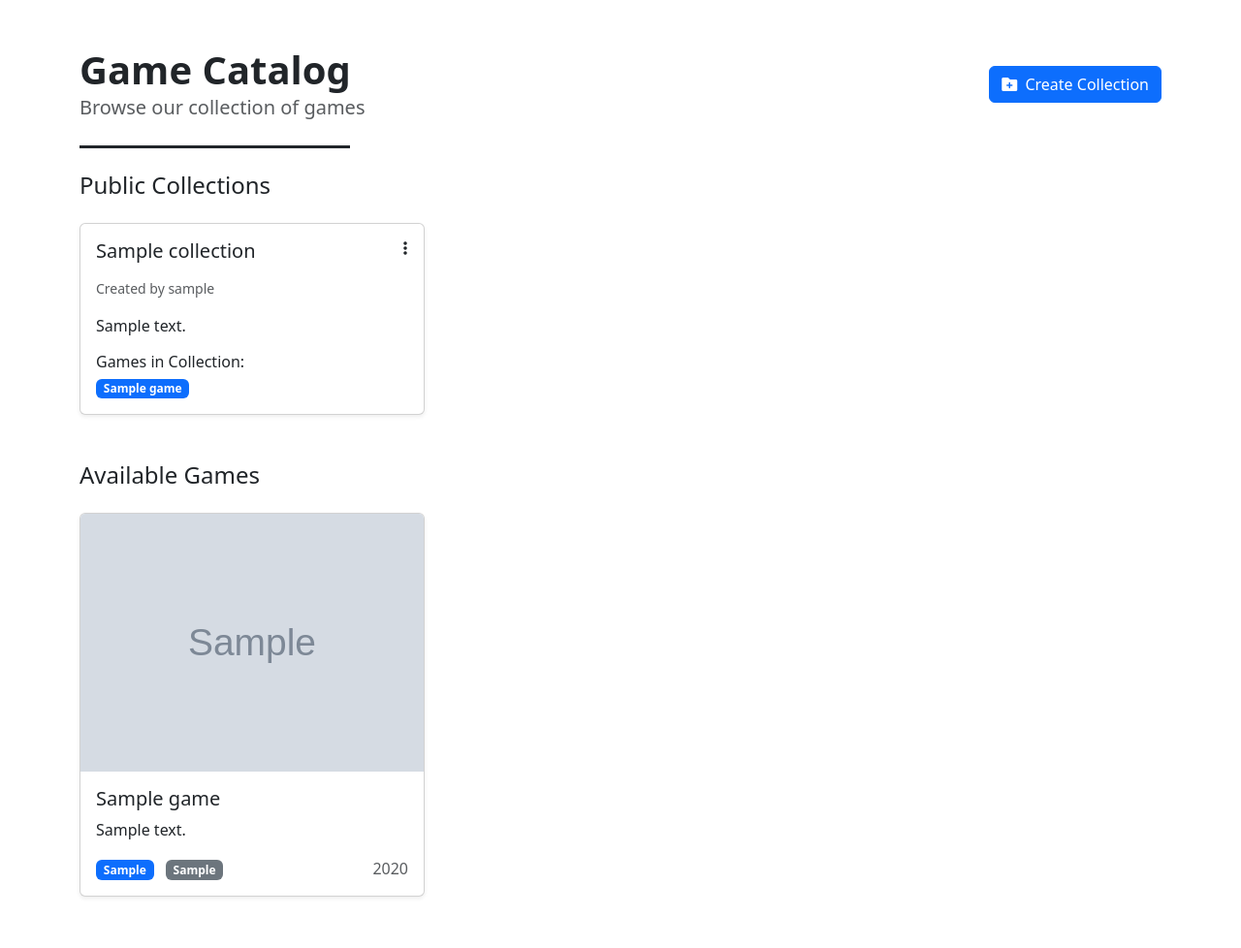
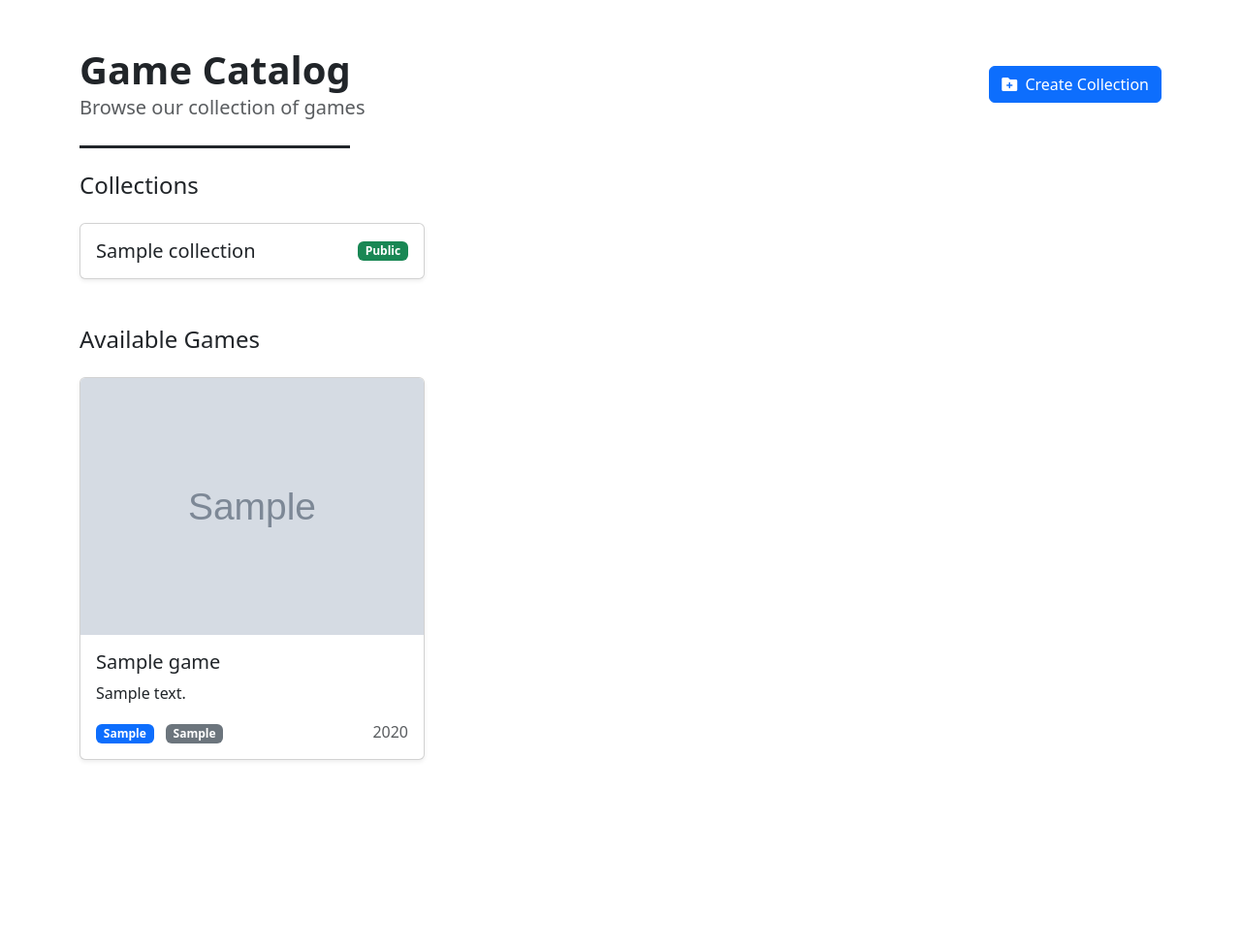
Before and after one commit to charleswittemann23/game-rentals, a Django app: template catalog/templates/catalog/index.html in a window 1280 px wide. Shown: the part 56-1034 px from the top of the page at 97% size. After the commit the page ends 841 px from the top, so only its background shows below. Run offline with Django 4.2, Linux system fonts and the light colour scheme; the template is opened without the code that fills it: values that come from a table or form of the project are taken from there, others are empty; a user stored in the database is signed in; tables that the repository leaves empty hold one stand-in row (values such as "Sample post"); grey boxes marked "Sample" are stand-in pictures; some libraries are stand-ins or nearby versions.

Commit message:
Collections viewing/editing according to requirements 3 and 4

```diff
--- a/catalog/templates/catalog/edit_collection.html
+++ b/catalog/templates/catalog/edit_collection.html
@@ -106,8 +106,8 @@
                             <button type="submit" class="btn btn-primary">
                                 <i class="fas fa-save me-1"></i> Save Changes
                             </button>
-                            <a href="{% url 'catalog' %}" class="btn btn-outline-secondary ms-2">
-                                <i class="fas fa-arrow-left me-1"></i> Back to Catalog
+                            <a href="{% url 'view_collection' collection.pk %}" class="btn btn-outline-secondary ms-2">
+                                <i class="fas fa-arrow-left me-1"></i> Back to Collection
                             </a>
                         </div>
                     </form>
--- a/catalog/templates/catalog/index.html
+++ b/catalog/templates/catalog/index.html
@@ -41,57 +41,33 @@
     </div>
     {% endif %}
 
-    <!-- Collections Section -->
-    {% if public_collections %}
+    {% if collections %}
     <div class="row mb-5">
         <div class="col-12">
-            <h2 class="h4 mb-4">Public Collections</h2>
+            <h2 class="h4 mb-4">Collections</h2>
             <div class="row row-cols-1 row-cols-md-2 row-cols-lg-3 g-4">
-                {% for collection in public_collections %}
+                {% for collection in collections %}
                 <div class="col">
-                    <div class="card h-100 shadow-sm">
+                    {% if not collection.is_private or user == collection.creator or user.userprofile.role == 'Librarian' %}
+                    <a href="{% url 'view_collection' collection.pk %}" class="text-decoration-none text-dark">
+                    {% endif %}
+                    <div class="card h-100 shadow-sm {% if not collection.is_private or user == collection.creator or user.userprofile.role == 'Librarian' %}cursor-pointer{% endif %}">
                         <div class="card-body">
-                            <div class="d-flex justify-content-between align-items-start mb-3">
+                            <div class="d-flex justify-content-between align-items-center">
                                 <h5 class="card-title mb-0">{{ collection.name }}</h5>
-                                <div class="d-flex align-items-center">
-                                    {% if user.userprofile.role == 'Librarian' %}
-                                    <span class="badge {% if collection.is_private %}bg-danger{% else %}bg-success{% endif %} me-2">
-                                        {% if collection.is_private %}Private{% else %}Public{% endif %}
-                                    </span>
+                                <div>
+                                    {% if collection.is_private %}
+                                    <span class="badge bg-danger">Private</span>
+                                    {% else %}
+                                    <span class="badge bg-success">Public</span>
                                     {% endif %}
-                                    {% if user == collection.creator %}
-                                    <div class="dropdown">
-                                        <button class="btn btn-link text-dark p-0" type="button" data-bs-toggle="dropdown">
-                                            <i class="fas fa-ellipsis-v"></i>
-                                        </button>
-                                        <ul class="dropdown-menu dropdown-menu-end">
-                                            <li>
-                                                <a class="dropdown-item" href="{% url 'edit_collection' collection.pk %}">
-                                                    <i class="fas fa-edit me-2"></i> Edit
-                                                </a>
-                                            </li>
-                                            <li>
-                                                <a class="dropdown-item text-danger" href="{% url 'delete_collection' collection.pk %}">
-                                                    <i class="fas fa-trash me-2"></i> Delete
-                                                </a>
-                                            </li>
-                                        </ul>
-                                    </div>
-                                    {% endif %}
-                                </div>
-                            </div>
-                            <p class="card-text text-muted small mb-3">Created by {{ collection.creator.username }}</p>
-                            <p class="card-text">{{ collection.description }}</p>
-                            <div class="mt-3">
-                                <h6 class="mb-2">Games in Collection:</h6>
-                                <div class="d-flex flex-wrap gap-2">
-                                    {% for game in collection.games.all %}
-                                    <span class="badge bg-primary">{{ game.title }}</span>
-                                    {% endfor %}
                                 </div>
                             </div>
                         </div>
                     </div>
+                    {% if not collection.is_private or user == collection.creator or user.userprofile.role == 'Librarian' %}
+                    </a>
+                    {% endif %}
                 </div>
                 {% endfor %}
             </div>
--- a/catalog/urls.py
+++ b/catalog/urls.py
@@ -6,6 +6,7 @@ urlpatterns = [
     path("", views.index, name="catalog"),
     path('add_game/', views.add_game, name='add_game'),
     path('collections/create/', views.create_collection, name='create_collection'),
+    path('collection/<int:pk>/', views.view_collection, name='view_collection'),
     path('collections/<int:pk>/edit/', views.edit_collection, name='edit_collection'),
     path('collections/<int:pk>/delete/', views.delete_collection, name='delete_collection'),
 ]
```
Also changed, not shown: catalog/templates/catalog/view_collection.html (added, +46 -0 lines), catalog/views.py (+13 -5 lines).
